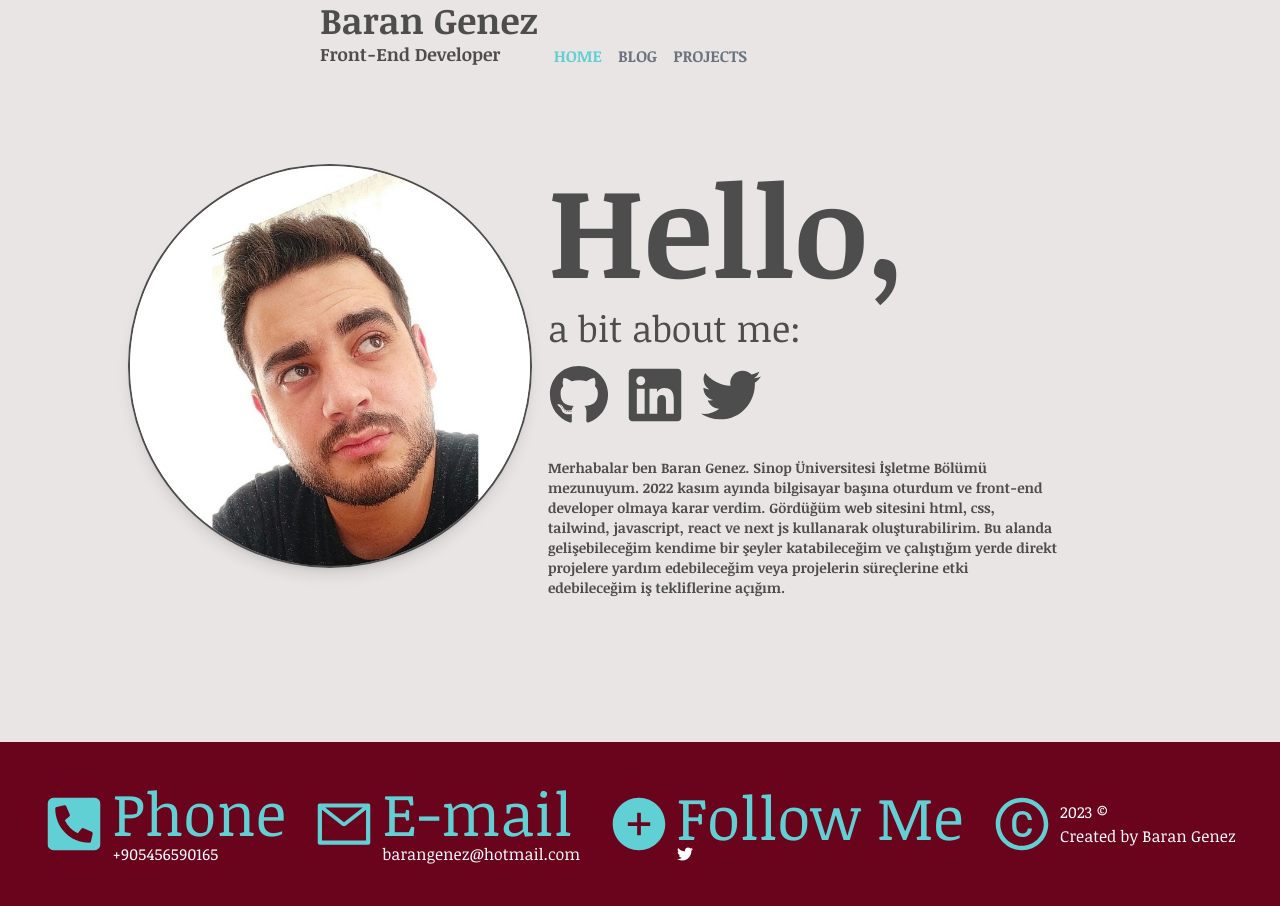
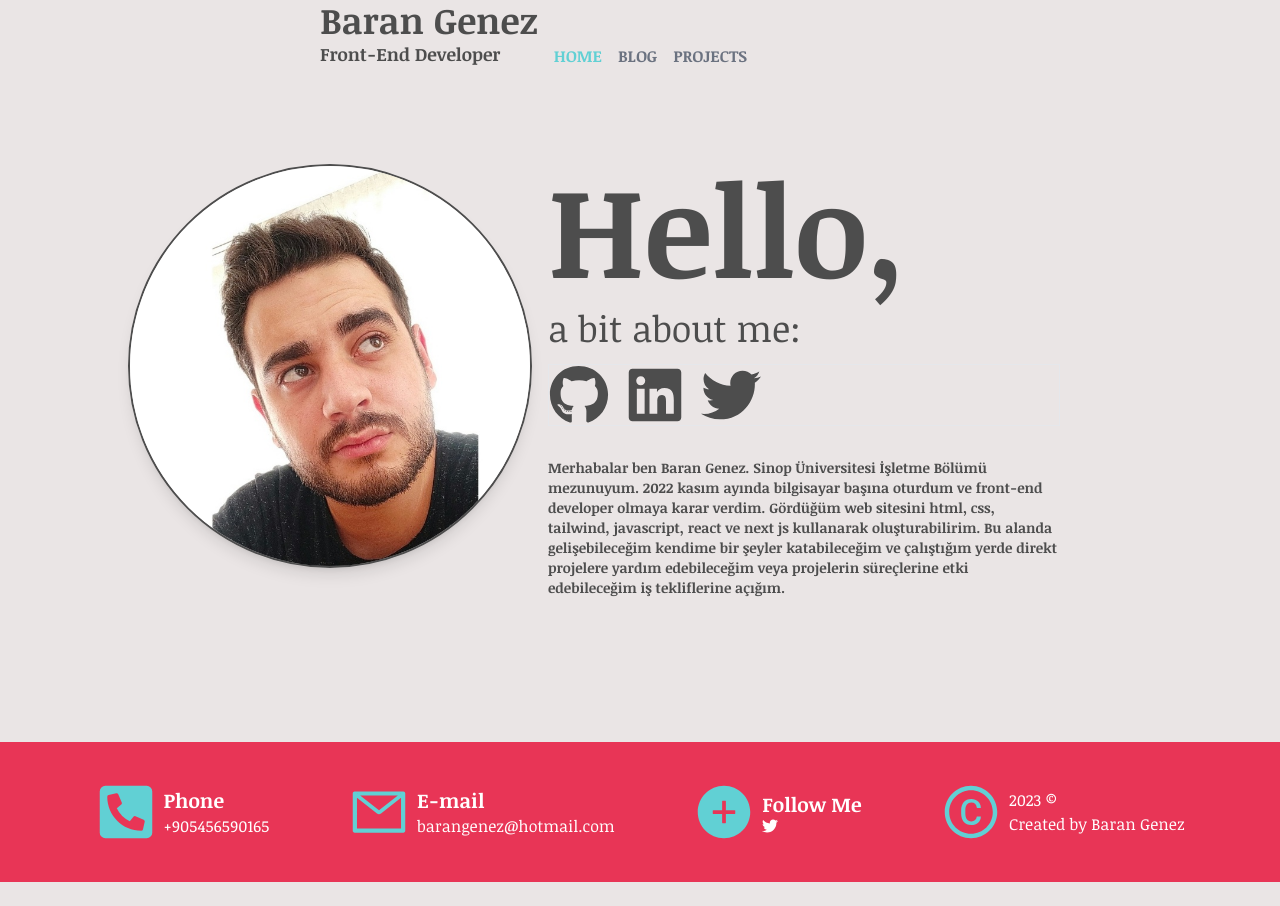
Before and after one commit to Clophy/portfolio, a Next.js app: page / in a window 1280 px wide. After the commit the page ends 882 px from the top, so only its background shows below. Built offline with nearby package versions, Linux system fonts and the light colour scheme.

Commit message:
Update footer.module.css

```diff
--- a/components/footer/footer.module.css
+++ b/components/footer/footer.module.css
@@ -7,7 +7,7 @@
     lg:py-10
 
     lg:mt-36
-    bg-[#6a041d]
+    bg-[#E83556]
     flex-col
     gap-4
     justify-start
@@ -34,7 +34,7 @@ flex-col
 
 }
 
-.iconText h6{
+.iconText h3{
     @apply
     text-xl
     text-white
```
